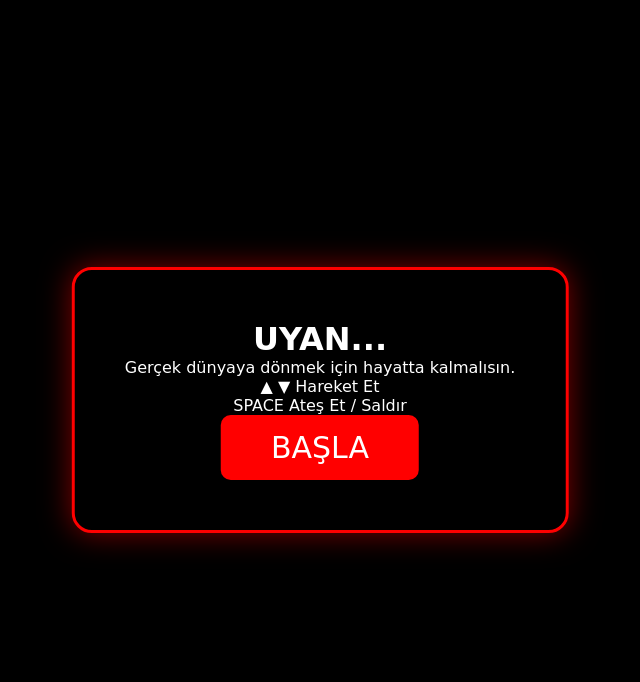
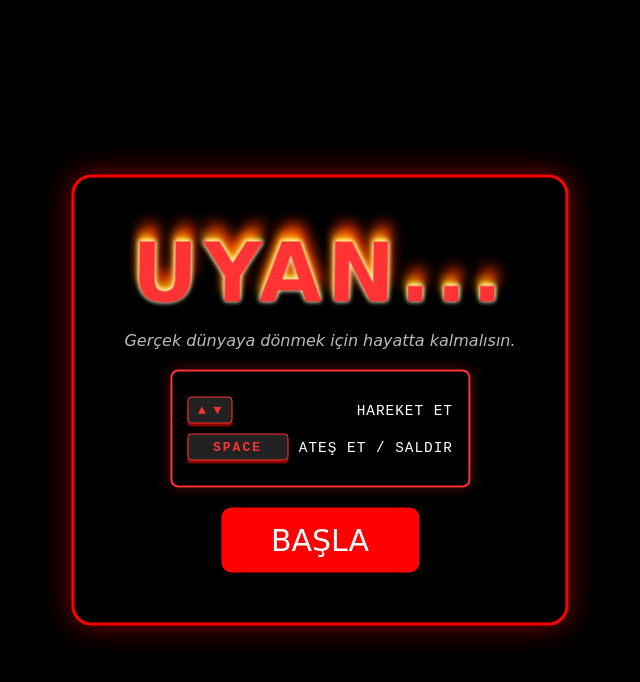
Before and after one commit to vistolen/UYAN, a plain HTML site: page index.html in a window 1280 px wide. Shown: the whole page, without its empty margins (320-960 px from the left). Drawn offline with Linux system fonts and the light colour scheme.

Commit message:
Refactor CSS styles and add new effects

```diff
--- a/style.css
+++ b/style.css
@@ -98,3 +98,80 @@ body, html {
     0% { top: 100%; }
     100% { top: -150%; }
 }
+/* =================================================================
+   ALEVLİ VE HAREKETLİ YAZI EFEKTİ (Burning Text)
+   ================================================================= */
+.burning-text {
+    font-size: 5rem;
+    color: #ff3333;
+    text-shadow: 0 0 4px #fff, 0 -5px 4px #ff3, 2px -10px 6px #f80, -2px -15px 11px #f40;
+    animation: burn 1.5s infinite alternate ease-in-out;
+    letter-spacing: 5px;
+    margin-bottom: 10px;
+}
+
+@keyframes burn {
+    0% {
+        text-shadow: 0 0 4px #fff, 0 -5px 4px #ff3, 2px -10px 6px #f80, -2px -15px 11px #f40;
+        transform: scale(1);
+    }
+    100% {
+        text-shadow: 0 0 6px #fff, 0 -2px 6px #ff5, -3px -8px 9px #f90, 3px -18px 14px #f30;
+        transform: scale(1.02) skewX(-1deg);
+    }
+}
+
+/* =================================================================
+   KONTROLLER PANELDEN GÖRÜNÜMÜ
+   ================================================================= */
+.controls-container {
+    background: rgba(0, 0, 0, 0.6);
+    border: 2px solid #ff3333;
+    padding: 15px;
+    border-radius: 8px;
+    margin: 20px auto;
+    max-width: 300px;
+    box-shadow: 0 0 15px rgba(255, 51, 51, 0.3);
+}
+
+.control-item {
+    display: flex;
+    justify-content: space-between;
+    align-items: center;
+    margin: 10px 0;
+    font-family: monospace;
+}
+
+.key {
+    background: #222;
+    color: #ff3333;
+    border: 1px solid #ff3333;
+    padding: 5px 10px;
+    border-radius: 4px;
+    font-weight: bold;
+    box-shadow: 0 3px 0 #800;
+}
+
+.space-key {
+    padding: 5px 25px;
+    letter-spacing: 2px;
+}
+
+.control-desc {
+    color: #fff;
+    font-size: 0.9rem;
+    text-transform: uppercase;
+    letter-spacing: 1px;
+}
+
+.subtitle {
+    color: #bbb;
+    font-style: italic;
+    animation: pulse 2s infinite;
+}
+
+@keyframes pulse {
+    0% { opacity: 0.6; }
+    50% { opacity: 1; }
+    100% { opacity: 0.6; }
+}
```
